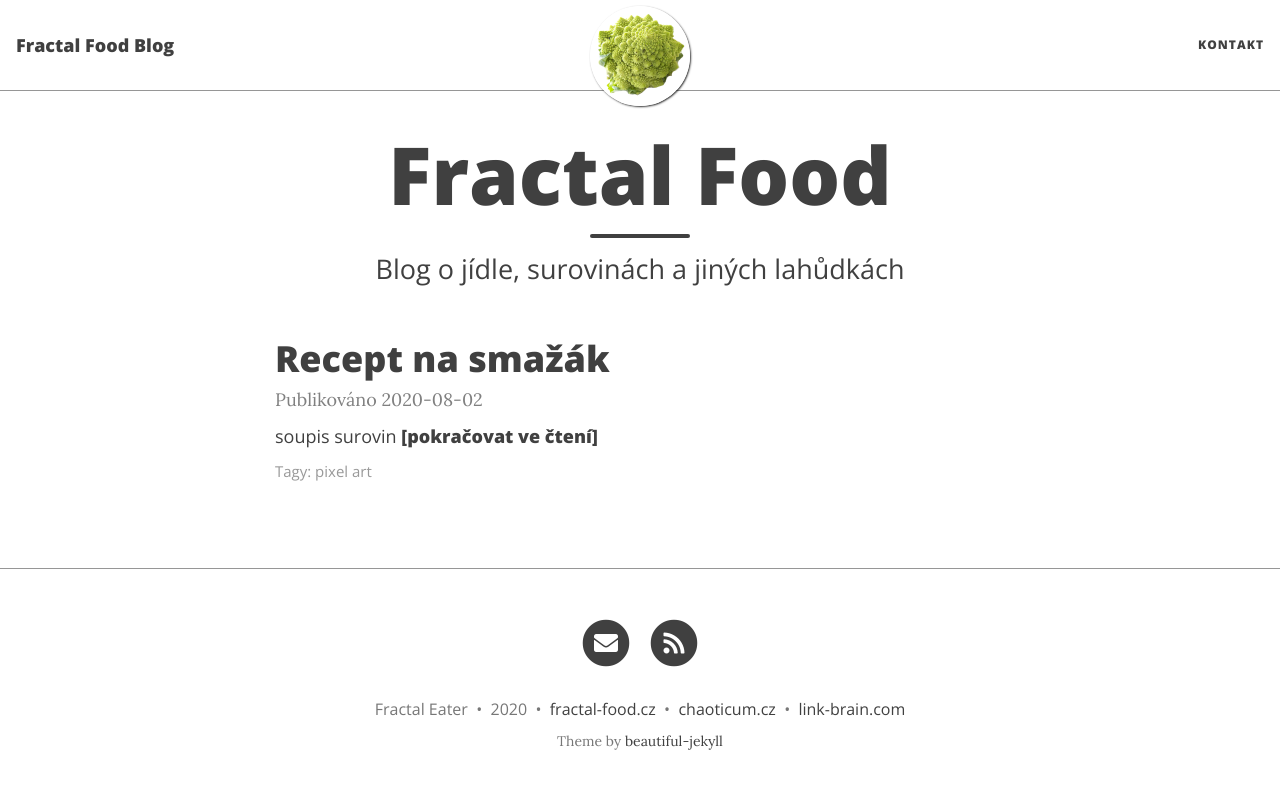
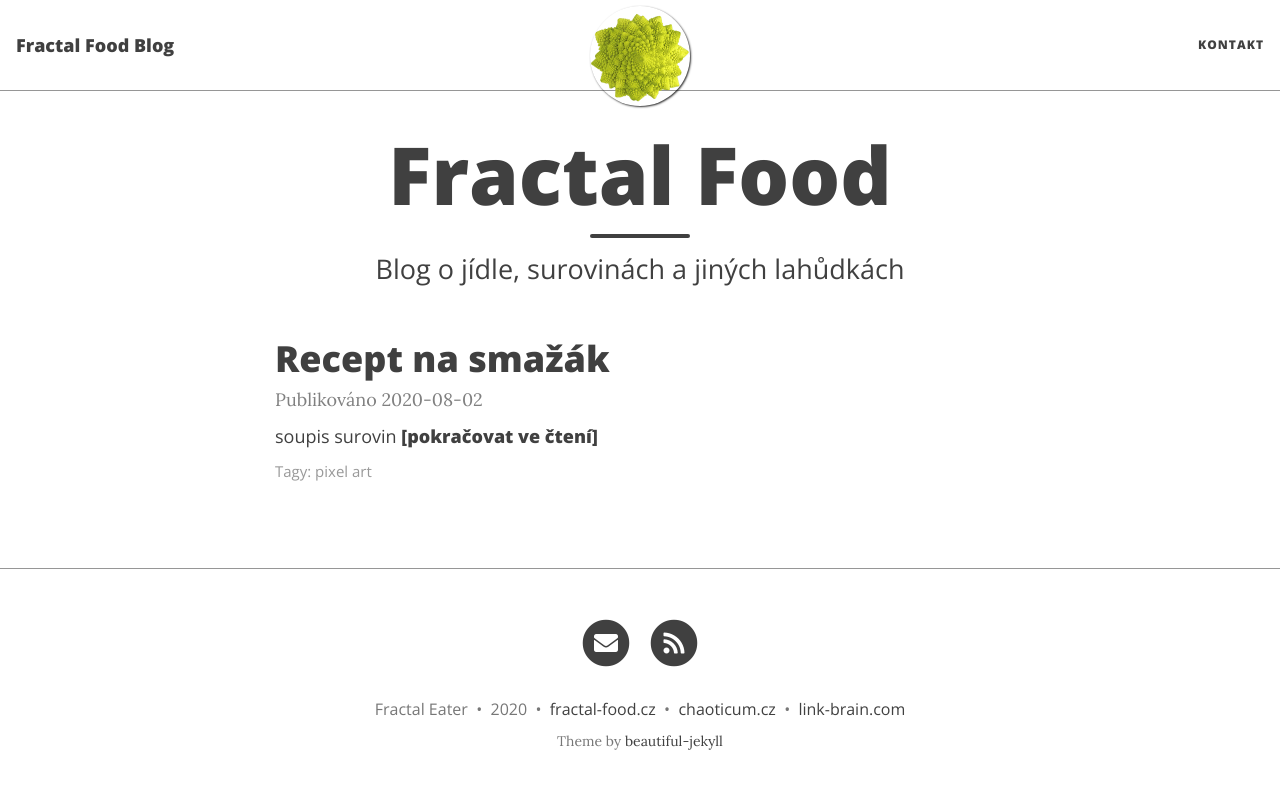
Before and after one commit to Chaoticum/fractal-food-blog, a Jekyll site: the page built from index.html, in a window 1280 px wide. Shown: the top 789 px of the page. Built offline with Jekyll 4.4.1, drawn with Linux system fonts in a browser that asks for light colours; nearby versions of some CDN libraries; the list of posts is cut into pages by our own code.

Commit message:
logo changes

```diff
--- a/_config.yml
+++ b/_config.yml
@@ -12,7 +12,7 @@ navbar-links:
 
 # --- Logo --- #
 
-avatar: "/assets/img/romanesco.jpg"
+avatar: "/assets/img/romanesco-logo.png"
 
 # By default, the image is cut into a circle. You can disable this behaviour here.
 round-avatar: true
```
Also changed, not shown: assets/img/romanesco-logo.png (added), assets/img/romanesco.jpg (deleted), favicon.ico.
